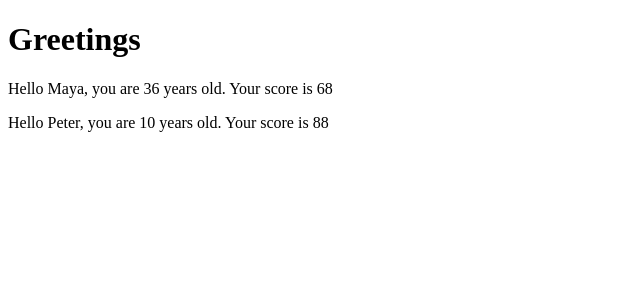
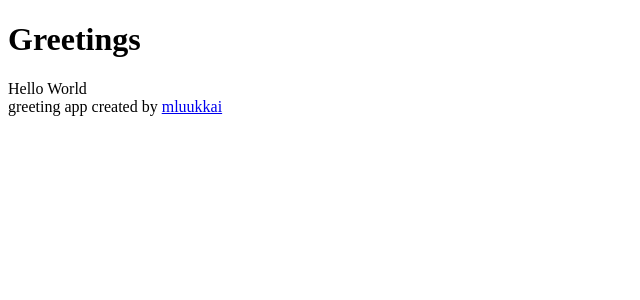
Before and after one commit to rajoy99/Learning_React, a React (Create React App) app in the folder part1/: page / in a window 1280 px wide. Shown: the top 300 px of the page, without its empty margins (0-640 px from the left). Built offline with nearby package versions, Linux system fonts and the light colour scheme.

Commit message:
capital letter test

```diff
--- a/part1/src/App.js
+++ b/part1/src/App.js
@@ -1,25 +1,34 @@
 import React from 'react'
 
 
-const Hello = (props) => {
+
+const Hello = () =>{
+
   return (
     <div>
-      <p>
-        Hello {props.name}, you are {props.age} years old. Your score is {props.score}
-      </p>
+      Hello World
+    </div>
+
+  )
+
+
+}
+
+const Footer = () => {
+  return (
+    <div>
+      greeting app created by <a href="https://github.com/mluukkai">mluukkai</a>
     </div>
   )
 }
 
+
 const App = () => {
-  const name = 'Peter'
-  const age = 10
-
   return (
     <div>
       <h1>Greetings</h1>
-      <Hello name="Maya" age={26 + 10} score='68'/>
-      <Hello name={name} age={age} score='88'/>
+      <Hello name="Maya" age={26 + 10} />
+      <Footer />
     </div>
   )
 }
```
